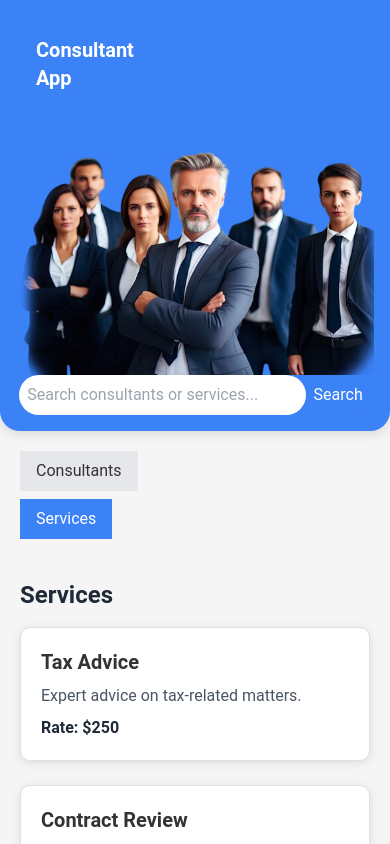
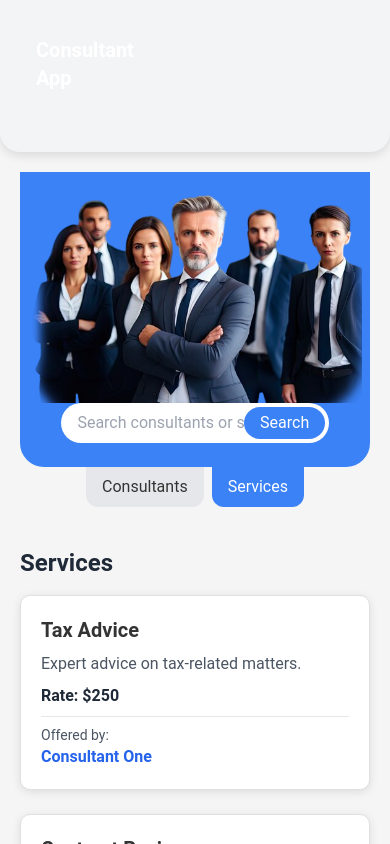
Before and after one commit to Aymen-benYedder/consultant-frontend, a React (Create React App) app: page / in a window 390 px wide. Both pictures are taken after a click on the button "Services". Shown: the top 844 px of the page. Built offline with nearby package versions, Linux system fonts and the light colour scheme.

Commit message:
2226-1811

```diff
--- a/src/components/Header.jsx
+++ b/src/components/Header.jsx
@@ -1,10 +1,9 @@
 import React from 'react';
 import { GoogleLogin } from '@react-oauth/google';
 import { jwtDecode } from 'jwt-decode';
-import SearchBar from './SearchBar';
-import consultantsImage from '../medi/consultants2.png';
 
-function Header({ onSearch }) {
+
+function Header() {
     const handleGoogleLogin = (credentialResponse) => {
         const userObject = jwtDecode(credentialResponse.credential);
         console.log(userObject);
@@ -17,13 +16,13 @@ function Header({ onSearch }) {
     };
 
     return (
-        <header className="bg-blue-500 text-white p-4 relative">
+        <header className="bg-gray-100 text-white p-4 relative">
             <div className="container mx-auto flex justify-between items-center">
                 <h1 className="text-xl font-bold">Consultant App</h1>
                 <div className="flex items-center ml-4">
                     <GoogleLogin
-                    size='small'
-                    width='120px'
+                        size='small'
+                        width='120px'
                         onSuccess={handleGoogleLogin}
                         onFailure={handleFailure}
                         logo="https://upload.wikimedia.org/wikipedia/commons/5/53/Google_%22G%22_Logo.svg"
@@ -34,9 +33,8 @@ function Header({ onSearch }) {
                 </div>
             </div>
             <div className="flex justify-center mt-6">
-                <img src={consultantsImage} alt="Consultants" className="w-2/2 md:w-3/3" />
+
             </div>
-            <SearchBar onSearch={onSearch} />
         </header>
     );
 }
--- a/src/components/SearchBar.jsx
+++ b/src/components/SearchBar.jsx
@@ -1,29 +1,62 @@
-import React, { useCallback } from 'react';
-import { useForm } from 'react-hook-form';
+import React, { useCallback } from "react";
+import { useForm } from "react-hook-form";
+import consultantsImage from "../medi/consultants2.png";
 
-const SearchBar = React.memo(({ onSearch }) => {
+const SearchBar = React.memo(({ onSearch, activeTab, setActiveTab }) => {
   const { register } = useForm();
 
-  const handleChange = useCallback((event) => {
+  const handleChange = useCallback(
+    (event) => {
       onSearch(event.target.value);
-  }, [onSearch]);
+    },
+    [onSearch]
+  );
 
   return (
-    <form className="flex justify-center">
+    <div>
+      <div className="bg-blue-500 text-white p-2 rounded-b-3xl">
+        <img
+          src={consultantsImage}
+          alt="Consultants"
+          className="w-2/2 md:w-3/3"
+        />
+        <form className="flex justify-center mb-4 relative">
           <input
-        {...register('searchQuery')}
+            {...register("searchQuery")}
             type="text"
             placeholder="Search consultants or services..."
-        className="w-[80%] p-2 rounded-full text-gray-800 focus:outline-none focus:ring-0 focus:border-transparent"
+            className="w-[80%] p-2 pl-4 pr-12 rounded-full text-gray-800 focus:outline-none focus:ring-0 focus:border-transparent"
             onChange={handleChange}
           />
           <button
             type="button"
-        className="bg-blue-500 text-white p-2 rounded-r"
+            className="absolute right-[11%] top-1/2 transform -translate-y-1/2 bg-blue-500 text-white px-4 py-1 rounded-full hover:bg-blue-600"
           >
             Search
           </button>
         </form>
+      </div>
+      <div className="flex justify-center mb-4">
+        <button
+          className={`px-4 py-2 mr-2 rounded-b-xl ${
+            activeTab === "consultants"
+              ? "bg-blue-500 text-white"
+              : "bg-gray-200"
+          }`}
+          onClick={() => setActiveTab("consultants")}
+        >
+          Consultants
+        </button>
+        <button
+          className={`px-4 py-2 rounded-b-xl ${
+            activeTab === "services" ? "bg-blue-500 text-white" : "bg-gray-200 text-blue-500"
+          }`}
+          onClick={() => setActiveTab("services")}
+        >
+          Services
+        </button>
+      </div>
+    </div>
   );
 });
 
--- a/src/components/ServiceCard.jsx
+++ b/src/components/ServiceCard.jsx
@@ -5,7 +5,11 @@ function ServiceCard({ service }) {
     <div className="service-card p-4 border rounded-lg shadow-lg hover:shadow-xl transition-shadow bg-white">
       <h3 className="text-xl font-semibold mb-2">{service.name}</h3>
       <p className="text-gray-600 mb-2">{service.description}</p>
-      <p className="text-gray-800 font-bold">Rate: ${service.rate}</p>
+      <p className="text-gray-800 font-bold mb-2">Rate: ${service.rate}</p>
+      <div className="border-t pt-2">
+        <p className="text-sm text-gray-600">Offered by:</p>
+        <p className="text-md font-semibold text-blue-600">{service.consultantName}</p>
+      </div>
     </div>
   );
 }
--- a/src/data.json
+++ b/src/data.json
@@ -48,7 +48,7 @@
             "email": "consultant1@example.com",
             "name": "Consultant One",
             "phoneNumber": "+101010101",
-            "avatar": "https://attic.sh/2zppeu98dsb9s496wbwoi1jeftew",
+            "avatar": "https://eisenberglawgrouppc.com/wp-content/uploads/2023/12/Lawyer-300x300.png",
             "specialization": "Tax Law",
             "ratePerHour": 250,
             "availability": [
@@ -73,7 +73,7 @@
             "email": "consultant2@example.com",
             "name": "Consultant Two",
             "phoneNumber": "+202020202",
-            "avatar": "https://attic.sh/2zppeu98dsb9s496wbwoi1jeftew",
+            "avatar": "https://cdn-ilbpofh.nitrocdn.com/bRXomxzkVDASyryJJdVClUyWAHNVOWCK/assets/images/optimized/rev-9c1e72e/www.rjaffelaw.com/wp-content/uploads/2024/08/Birmingham-Cyber-Crimes-Lawyer-300x300.jpg",
             "specialization": "Contract Law",
             "ratePerHour": 300,
             "availability": [
@@ -97,25 +97,29 @@
             "name": "Tax Advice",
             "description": "Expert advice on tax-related matters.",
             "rate": 250,
-            "consultantId": "consultant001"
+            "consultantId": "consultant001",
+            "consultantName": "Consultant One"
         },
         {
             "name": "Contract Review",
             "description": "Comprehensive contract analysis and recommendations.",
             "rate": 300,
-            "consultantId": "consultant002"
+            "consultantId": "consultant002",
+            "consultantName": "Consultant Two"
         },
         {
             "name": "Business Incorporation",
             "description": "Guidance on incorporating your business.",
             "rate": 200,
-            "consultantId": "consultant001"
+            "consultantId": "consultant001",
+            "consultantName": "Consultant One"
         },
         {
             "name": "Dispute Resolution",
             "description": "Support and advice on resolving disputes.",
             "rate": 350,
-            "consultantId": "consultant002"
+            "consultantId": "consultant002",
+            "consultantName": "Consultant Two"
         }
     ],
     "bookings": [
--- a/src/index.css
+++ b/src/index.css
@@ -100,3 +100,14 @@ img {
     border-radius: 9999px !important; /* Fully rounded */
     line-height: 1 !important; /* Adjust line height */
 }
+
+.module-border-wrap {
+  background: linear-gradient(45deg, #0ea5e9, #6366f1);
+  padding: 1px;
+  border-radius: 0.5rem;
+}
+
+.listing-card {
+  border-radius: 0.5rem;
+  overflow: hidden;
+}
--- a/src/pages/HomePage.jsx
+++ b/src/pages/HomePage.jsx
@@ -4,6 +4,7 @@ import ConsultantCard from '../components/ConsultantCard';
 import ServiceCard from '../components/ServiceCard';
 import { AppContext } from '../AppContext';
 import Header from '../components/Header';
+import SearchBar from '../components/SearchBar';
 
 function HomePage() {
   const { setConsultants, setServices } = useContext(AppContext);
@@ -40,26 +41,17 @@ function HomePage() {
 
   return (
     <div>
-      <Header onSearch={handleSearch} />
+      <Header />
       <div className="container mx-auto p-6">
-        <div className="mb-4 flex flex-col md:flex-row">
-          <button
-            className={`px-4 py-2 mb-2 md:mb-0 md:mr-2 ${activeTab === 'consultants' ? 'bg-blue-500 text-white' : 'bg-gray-200'}`}
-            onClick={() => setActiveTab('consultants')}
-          >
-            Consultants
-          </button>
-          <button
-            className={`px-4 py-2 ${activeTab === 'services' ? 'bg-blue-500 text-white' : 'bg-gray-200'}`}
-            onClick={() => setActiveTab('services')}
-          >
-            Services
-          </button>
-        </div>
+        <SearchBar
+          onSearch={handleSearch}
+          activeTab={activeTab}
+          setActiveTab={setActiveTab}
+        />
         {activeTab === 'consultants' ? (
           <section>
             <h2 className="text-2xl font-bold mb-4 text-gray-800">Consultants</h2>
-            <div className="grid grid-cols-1 md:grid-cols-2 lg:grid-cols-3 gap-6">
+            <div className="grid grid-cols-1 md:grid-cols-2 lg:grid-cols-3 gap-8">
               {filteredConsultants.map(consultant => (
                 <ConsultantCard key={consultant.googleId} consultant={consultant} />
               ))}
```
Also changed, not shown: src/components/ConsultantCard.jsx (+49 -34 lines), 1 other file (tests, documents, lock files or other folders). Lines whose indentation alone changed are shown as unchanged.
